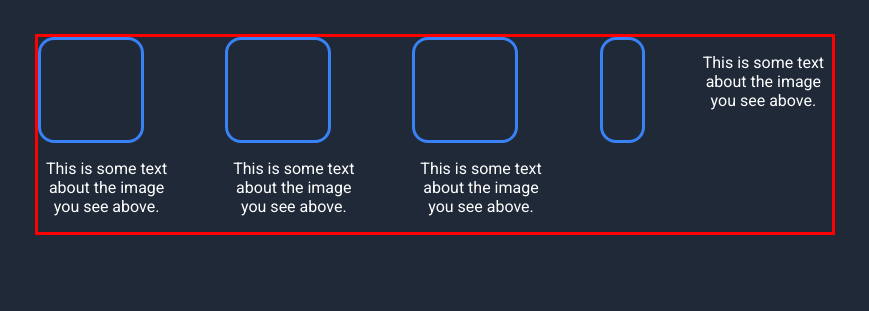
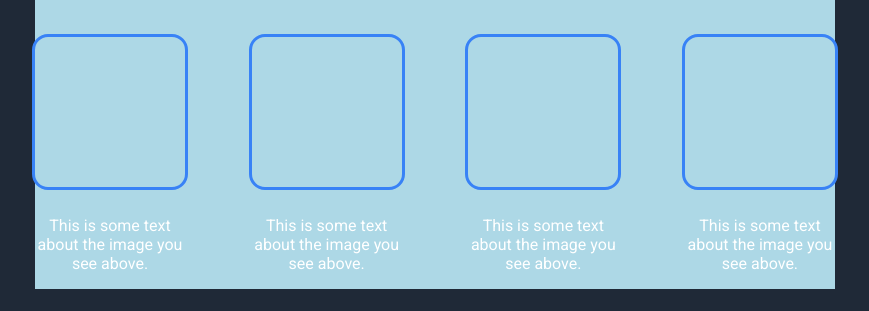
Before and after one commit to Rixtinator/TOP-landingpage, a plain HTML site: page index.html in a window 1280 px wide. Shown: the part 489-800 px from the top of the page, without its empty margins (205-1074 px from the left). Drawn offline with Linux system fonts and the light colour scheme.

Commit message:
fixing images to center

```diff
--- a/index.html
+++ b/index.html
@@ -50,8 +50,10 @@
           <div class="image-small"></div>
           <p>This is some text about the image you see above.</p>
         </div>
+        <div class="item">
           <div class="image-small"></div>
           <p>This is some text about the image you see above.</p>
+        </div>
         </div>
       </div>
     </div>
--- a/style.css
+++ b/style.css
@@ -62,6 +62,10 @@ button {
 }
 
 /*CSS for middle part with small images*/
+.middle {
+  background-color: lightblue;
+}
+
 .information {
   text-align: center;
   margin-bottom: 50px;
@@ -72,8 +76,8 @@ button {
 .image-small {
   border: 3px solid #3882f6;
   border-radius: 16px;
-  width: 100px;
-  height: 100px;
+  width: 150px;
+  height: 150px;
   margin-bottom: 10px;
 }
 
@@ -81,5 +85,12 @@ button {
   display: flex;
   gap: 50px;
   text-align: center;
-  border: 3px solid red;
+  justify-content: space-between;
 }
+
+.item {
+  display: flex;
+  flex-direction: column;
+  align-items: center;
+  width: 150px;
+}
```
